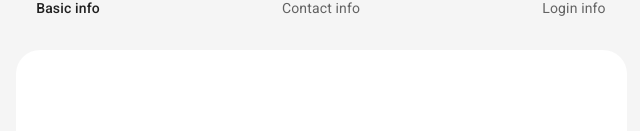
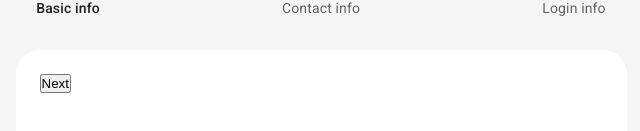
Before and after one commit to Gabriel-Silva-7/Receba, a React (Vite) app: page /register in a window 1280 px wide. Shown: the part 357-488 px from the top of the page, without its empty margins (319-959 px from the left). Built offline with nearby package versions, Linux system fonts and the light colour scheme.

Commit message:
fix: tsc

```diff
--- a/src/pages/Signup/index.tsx
+++ b/src/pages/Signup/index.tsx
@@ -1,6 +1,6 @@
 import React, { useState } from 'react';
 import * as S from './styles';
-import logo from '../../assets/logo.png';
+// import logo from '../../assets/logo.png';
 import Stepper from '@mui/material/Stepper';
 import Step from '@mui/material/Step';
 import StepLabel from '@mui/material/StepLabel';
@@ -55,7 +55,9 @@ const Signup: React.FC = () => {
             ))}
           </Stepper>
         </Box>
-        <S.FormWrapper></S.FormWrapper>
+        <S.FormWrapper>
+          <button onClick={() => setActiveStep(activeStep + 1)}>Next</button>
+        </S.FormWrapper>
       </S.FormContainer>
     </S.Container>
   );
```
